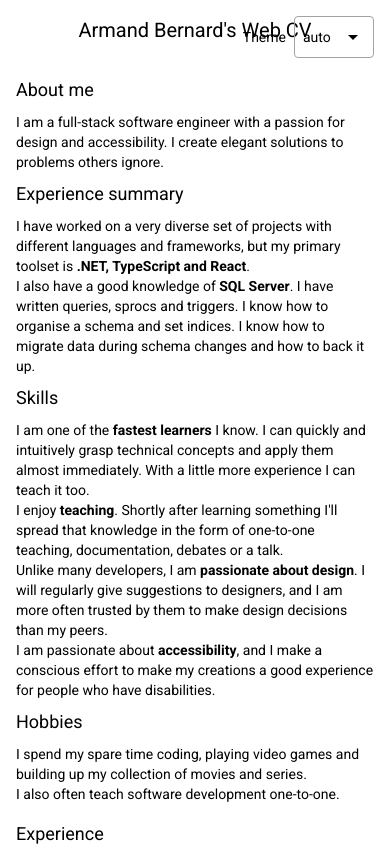
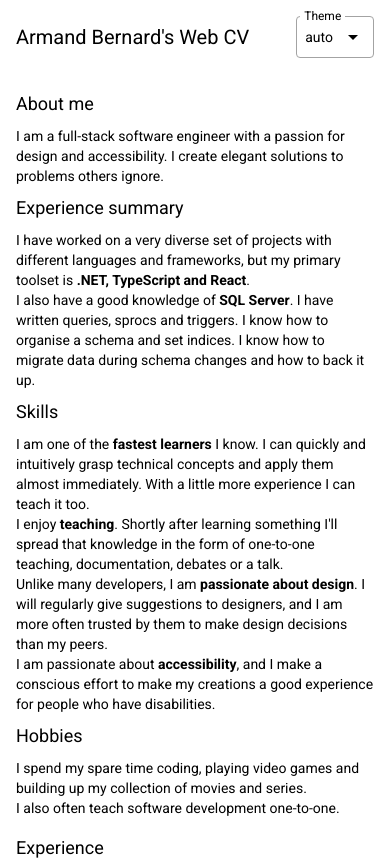
Before and after one commit to ArmandBernard/WebCV, a React (Vite) app: page / in a window 390 px wide. Shown: the top 860 px of the page. Built offline with nearby package versions, Linux system fonts and the light colour scheme.

Commit message:
make the label show above the dropdown on small screens

```diff
--- a/src/App.tsx
+++ b/src/App.tsx
@@ -56,21 +56,28 @@ function App() {
   }, [setTheme, systemPreferredTheme, themePreference]);
 
   return (
-    <div>
-      <div className="absolute right-4 top-4 flex items-baseline gap-2">
-        <label id={themePickerLabel}>Theme</label>
+    <div className="flex flex-col gap-4">
+      <div className="m-4 sm:grid sm:grid-cols-[1fr_auto_1fr] max-sm:flex max-sm:justify-between max-sm: gap-2 items-center">
+        <h1 className="col-start-2">Armand Bernard&apos;s Web CV</h1>
+        <div className="justify-self-end flex grid-col items-baseline gap-2 relative">
+          <label
+            className="max-sm:text-xs max-sm:absolute max-sm:px-1 max-sm:left-1 max-sm:top-[-0.5rem] max-sm:bg-background"
+            id={themePickerLabel}
+          >
+            Theme
+          </label>
           <Select
             aria-labelledby={themePickerLabel}
-          className="w-20"
+            className="sm:w-20"
             options={["auto", "dark", "light"]}
             selectedOption={themePreference ?? "auto"}
             setSelectedOption={setThemePreference}
           />
         </div>
+      </div>
 
       <div className="flex justify-center">
         <main className="max-w-4xl flex flex-col px-4 flex-grow gap-4 mb-8">
-          <h1 className="self-center m-4">Armand Bernard&apos;s Web CV</h1>
           <AboutMe />
           <Experience />
           <Education />
```
Lines whose indentation alone changed are shown as unchanged.
